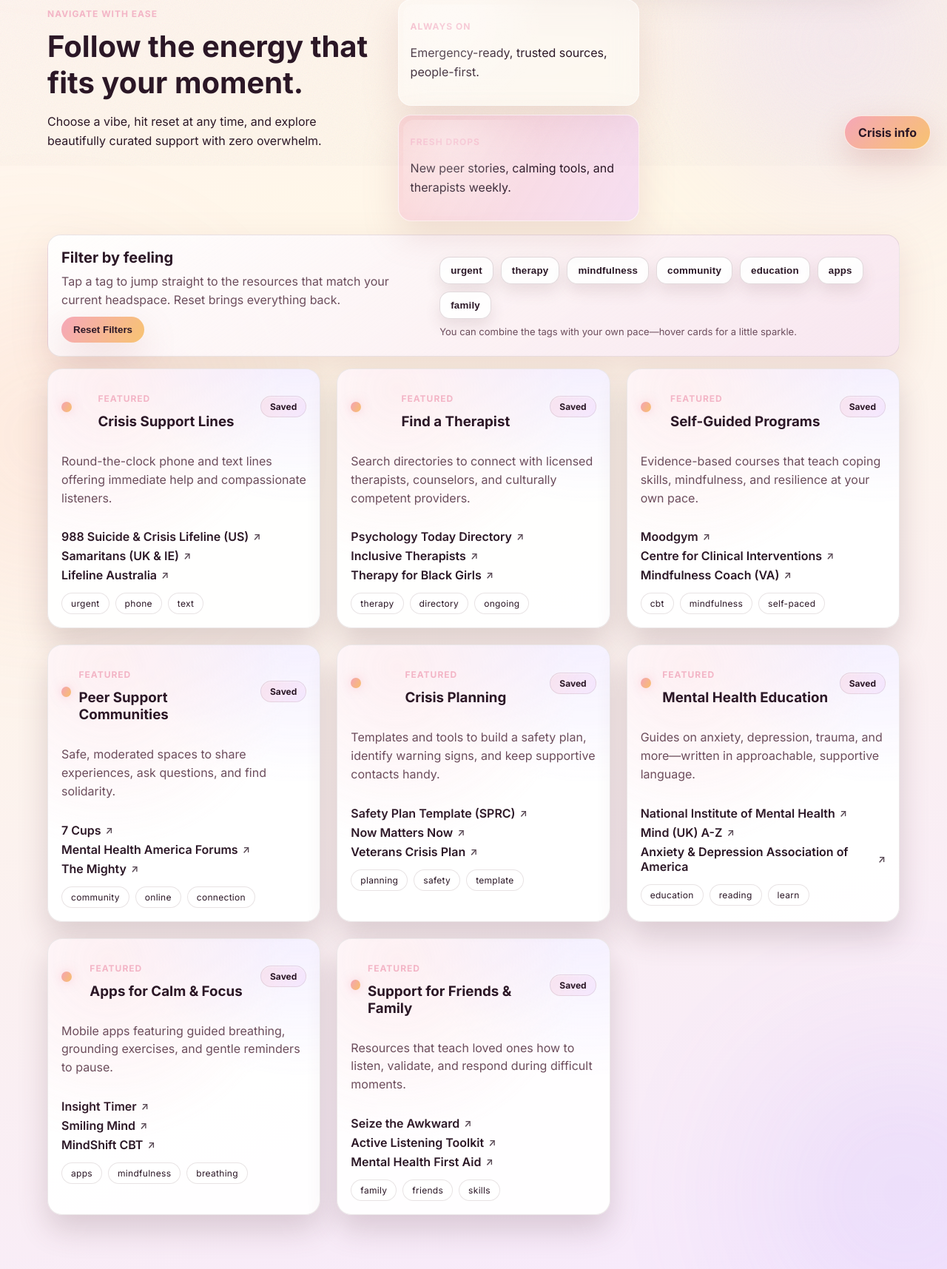
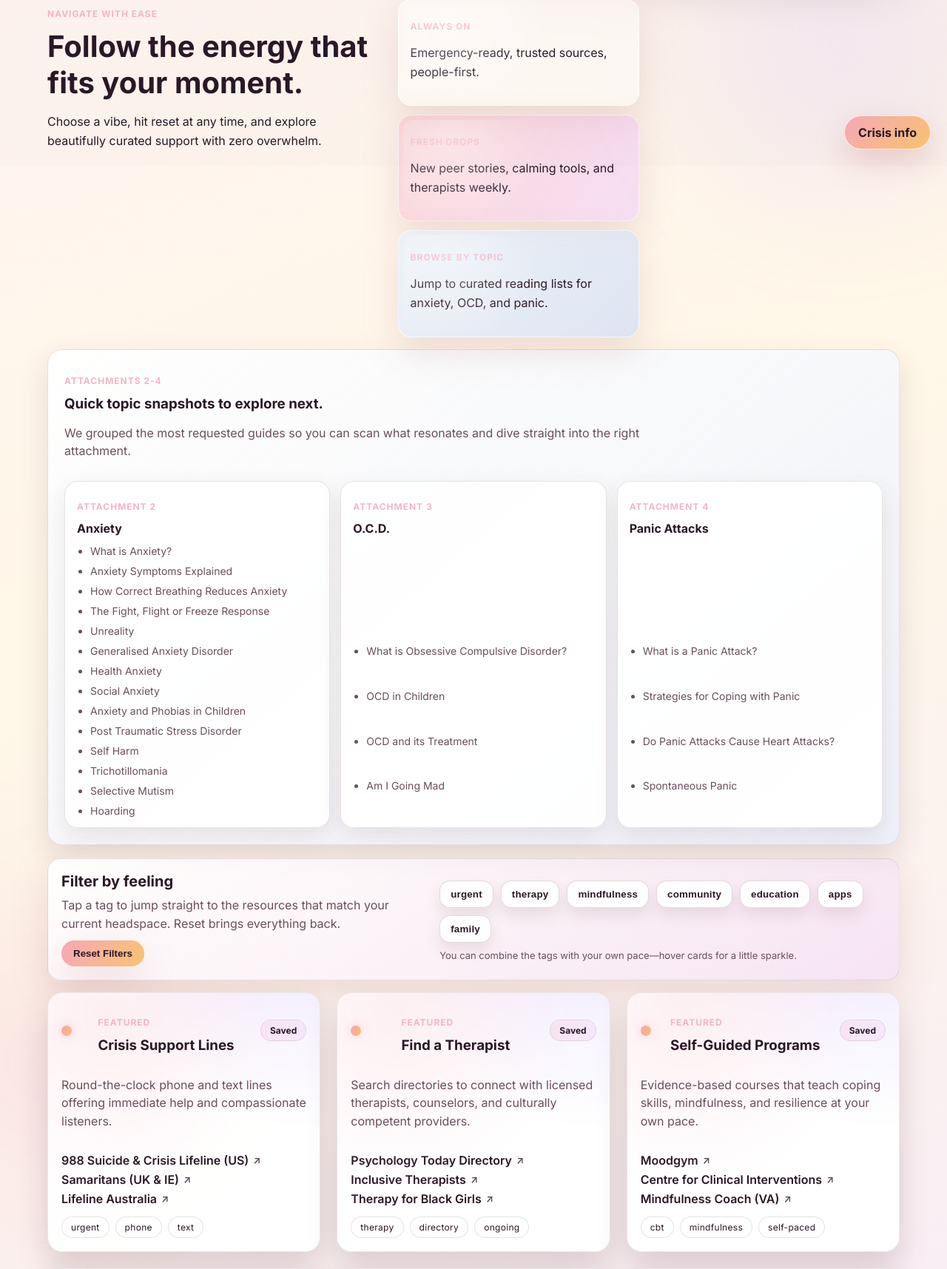
Before and after one commit to andyfast20-sketch/mentalhealthresources, a Flask app: page /resources in a window 1280 px wide; the page is wider, and only the part inside the window is pictured. Shown: the part 576-2291 px from the top of that part at 74% size. Run offline with Flask 3, Linux system fonts and the light colour scheme; some libraries are stand-ins or nearby versions.

Commit message:
Enhance resource layout and add attachment board

```diff
--- a/static/styles.css
+++ b/static/styles.css
@@ -548,6 +548,10 @@ body {
   overflow: hidden;
 }
 
+.soft-card {
+  background: linear-gradient(135deg, rgba(229, 241, 255, 0.65), rgba(213, 223, 244, 0.8));
+}
+
 .ribbon-card::after {
   content: "";
   position: absolute;
@@ -559,6 +563,55 @@ body {
 
 .gradient-card {
   background: linear-gradient(120deg, rgba(245, 163, 181, 0.35), rgba(233, 188, 255, 0.42));
+}
+
+.attachment-board {
+  margin: 16px 0 6px;
+  padding: clamp(14px, 3vw, 22px);
+  border-radius: calc(var(--radius) + 2px);
+  background: linear-gradient(140deg, rgba(255, 255, 255, 0.92), rgba(233, 240, 255, 0.7));
+  border: 1px solid rgba(95, 58, 69, 0.12);
+  box-shadow: 0 16px 40px rgba(95, 58, 69, 0.14);
+  display: grid;
+  gap: 12px;
+}
+
+.board-header h3 {
+  margin: 6px 0 4px;
+}
+
+.board-header .body {
+  max-width: 780px;
+}
+
+.attachment-grid {
+  display: grid;
+  grid-template-columns: repeat(auto-fit, minmax(240px, 1fr));
+  gap: 14px;
+}
+
+.attachment-card {
+  background: rgba(255, 255, 255, 0.96);
+  border-radius: var(--radius);
+  border: 1px solid rgba(95, 58, 69, 0.14);
+  padding: 14px 16px 12px;
+  box-shadow: 0 12px 30px rgba(95, 58, 69, 0.12);
+  display: grid;
+  gap: 10px;
+}
+
+.attachment-heading h4 {
+  margin: 4px 0 0;
+}
+
+.attachment-list {
+  margin: 0;
+  padding-left: 18px;
+  display: grid;
+  gap: 6px;
+  color: var(--muted);
+  line-height: 1.5;
+  font-size: 14px;
 }
 
 .filters-card {
--- a/templates/resources.html
+++ b/templates/resources.html
@@ -36,6 +36,68 @@
                 <p class="eyebrow">Fresh Drops</p>
                 <p class="lede">New peer stories, calming tools, and therapists weekly.</p>
             </div>
+            <div class="ribbon-card soft-card">
+                <p class="eyebrow">Browse by topic</p>
+                <p class="lede">Jump to curated reading lists for anxiety, OCD, and panic.</p>
+            </div>
+        </div>
+    </div>
+
+    <div class="attachment-board">
+        <div class="board-header">
+            <p class="eyebrow">Attachments 2-4</p>
+            <h3>Quick topic snapshots to explore next.</h3>
+            <p class="body">We grouped the most requested guides so you can scan what resonates and dive straight into the right attachment.</p>
+        </div>
+        <div class="attachment-grid">
+            <article class="attachment-card">
+                <div class="attachment-heading">
+                    <p class="eyebrow">Attachment 2</p>
+                    <h4>Anxiety</h4>
+                </div>
+                <ul class="attachment-list">
+                    <li>What is Anxiety?</li>
+                    <li>Anxiety Symptoms Explained</li>
+                    <li>How Correct Breathing Reduces Anxiety</li>
+                    <li>The Fight, Flight or Freeze Response</li>
+                    <li>Unreality</li>
+                    <li>Generalised Anxiety Disorder</li>
+                    <li>Health Anxiety</li>
+                    <li>Social Anxiety</li>
+                    <li>Anxiety and Phobias in Children</li>
+                    <li>Post Traumatic Stress Disorder</li>
+                    <li>Self Harm</li>
+                    <li>Trichotillomania</li>
+                    <li>Selective Mutism</li>
+                    <li>Hoarding</li>
+                </ul>
+            </article>
+
+            <article class="attachment-card">
+                <div class="attachment-heading">
+                    <p class="eyebrow">Attachment 3</p>
+                    <h4>O.C.D.</h4>
+                </div>
+                <ul class="attachment-list">
+                    <li>What is Obsessive Compulsive Disorder?</li>
+                    <li>OCD in Children</li>
+                    <li>OCD and its Treatment</li>
+                    <li>Am I Going Mad</li>
+                </ul>
+            </article>
+
+            <article class="attachment-card">
+                <div class="attachment-heading">
+                    <p class="eyebrow">Attachment 4</p>
+                    <h4>Panic Attacks</h4>
+                </div>
+                <ul class="attachment-list">
+                    <li>What is a Panic Attack?</li>
+                    <li>Strategies for Coping with Panic</li>
+                    <li>Do Panic Attacks Cause Heart Attacks?</li>
+                    <li>Spontaneous Panic</li>
+                </ul>
+            </article>
         </div>
     </div>
 
```
